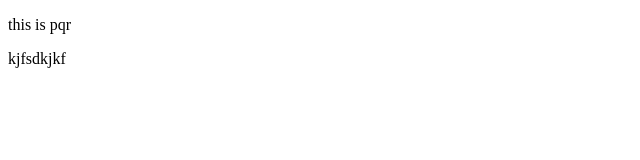
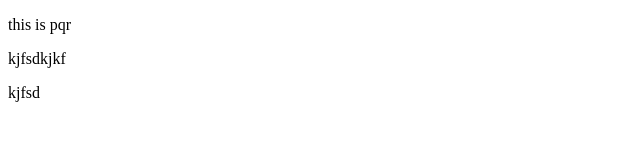
Before and after one commit to RishabhKGarg/pqrpqr, a plain HTML site: page index.html in a window 1280 px wide. Shown: the full height of the page, 0-640 px from the left. Drawn offline with Linux system fonts and the light colour scheme.

Commit message:
Update index.html

```diff
--- a/index.html
+++ b/index.html
@@ -8,5 +8,7 @@
 <body>
     <p>this is pqr</p>
     <p>kjfsdkjkf</p>
+    <p>kjfsd</p>
+
 </body>
 </html>
```
